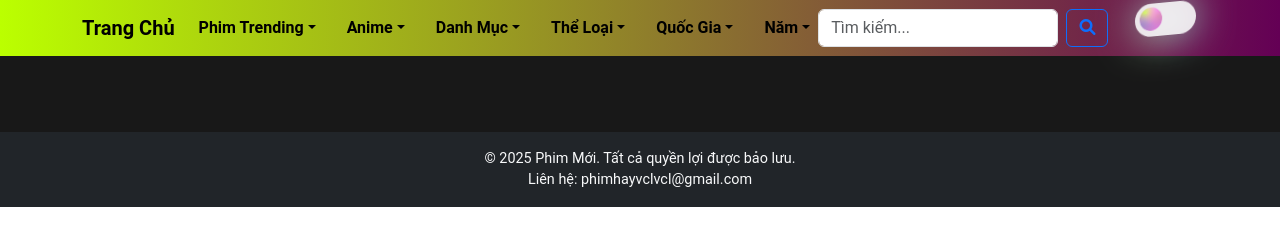
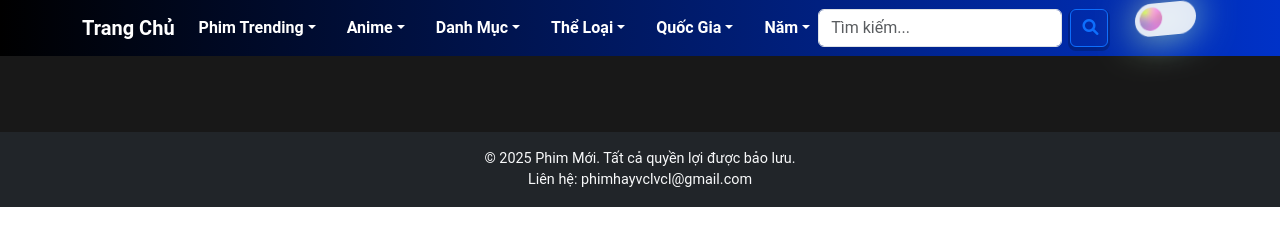
Before and after one commit to Anpikachu1GG/ilmasdad-eb2dfsdfsf, a plain HTML site: page watching-movie.html in a window 1280 px wide. Drawn offline with nearby package versions, Linux system fonts and the light colour scheme; no server answers.

Commit message:
Add files via upload

```diff
--- a/css/film-details.css
+++ b/css/film-details.css
@@ -1,7 +1,7 @@
 :root {
     /* Biến màu chung */
-    --primary-color: #bbff00; /* Màu chính */
-    --secondary-color: #640055; /* Màu phụ */
+    --primary-color: #000000;
+    --secondary-color: #0032c8;
     --background-color: #181818; /* Màu nền tối */
     --text-color: #000000; /* Màu chữ chính */
     --secondary-text-color: #ffffff; /* Màu chữ phụ */
@@ -23,8 +23,8 @@ body.light-theme {
     --navbar-bg-color: #ff0000;
     --card-border-color-light: #000000;
     --h1-dark-color: #000000;
-    --primary-color: #ff0000;
-    --secondary-color: #004a22;
+    --primary-color: #ffffff; /* Màu chính */
+    --secondary-color: #b30f9a; /* Màu phụ */
 }
 
 .light-theme {
@@ -42,10 +42,6 @@ body, .content-wrapper {
     margin: 0;
     padding: 0;
     transition: background-color 0.3s, color 0.3s;
-}
-
-#toggle-theme-btn {
-    border: 1px solid var(--primary-color);
 }
 
 /* Nút chuyển đổi chế độ */
@@ -89,7 +85,7 @@ body, .content-wrapper {
     gap: 15px;
 }
 .navbar a {
-    color: var(--text-color);
+    color: var(--secondary-text-color);
     font-weight: 600;
     transition: color 0.3s;
 }
@@ -316,7 +312,6 @@ footer p {
     box-shadow: 0 4px 10px rgba(0, 0, 0, 0.1);
     overflow: hidden;
     transition: transform 0.3s ease, box-shadow 0.3s ease, background-color 0.3s ease, border 0.3s ease;
-    width: 300px;
     height: 480px;
     transform: scale(0.968);
 }
@@ -528,14 +523,18 @@ footer p {
     color: var(--secondary-color);
 }
 
+.dropdown-item {
+    color: #000 !important;
+}
+
 .trending-link {
     border: none;
     background-color: white;
-    color: var(--text-color);
     font-weight: 600;
     transition: color 0.3s;
     padding: 5px 15px;
     text-decoration: none;
+    color: #000 !important;
 }
 
 .trending-link:hover {
@@ -543,7 +542,6 @@ footer p {
 }
 
 @media (max-width: 1024px) and (min-width: 986px) {
-    /* CSS mặc định cho ô tìm kiếm */
 #search-input {
     width: 10%;
     min-width: 40px; /* Đảm bảo không nhỏ hơn 80px */
@@ -712,3 +710,52 @@ footer p {
     opacity: 1;
     transform: translateY(0);
   }
+
+  .btn {
+    display: flex;
+    align-items: center;
+    justify-content: center;
+    padding: 0.8em 1.5em;
+    background: none;
+    border: 2px solid #00ff4c;
+    font-size: 15px;
+    color: #00ff4c;
+    cursor: pointer;
+    position: relative;
+    overflow: hidden;
+    transition: all 0.3s;
+    border-radius: 8px;
+    font-weight: bold;
+    background-color: transparent;
+    box-shadow: 0 2px 0 2px rgba(0, 0, 0, 0.2);
+  }
+
+  .btn i {
+    margin-right: 5px; /* Giúp icon không bị dính vào text */
+  }
+
+  .btn:before {
+    content: "";
+    position: absolute;
+    width: 100px;
+    height: 120%;
+    background-color: #00ff4c;
+    top: 50%;
+    transform: skewX(30deg) translate(-150%, -50%);
+    transition: all 0.5s;
+  }
+
+  .btn:hover {
+    background-color: #00ff4c;
+    color: #fff;
+    box-shadow: 0 2px 0 2px rgba(0, 0, 0, 0.3);
+  }
+
+  .btn:hover::before {
+    transform: skewX(30deg) translate(150%, -50%);
+    transition-delay: 0.1s;
+  }
+
+  .btn:active {
+    transform: scale(0.95);
+  }
--- a/css/styles.css
+++ b/css/styles.css
@@ -1,7 +1,7 @@
 :root {
     /* Biến màu chung */
-    --primary-color: #bbff00; /* Màu chính */
-    --secondary-color: #640055; /* Màu phụ */
+    --primary-color: #000000;
+    --secondary-color: #0032c8;
     --background-color: #181818; /* Màu nền tối */
     --text-color: #000000; /* Màu chữ chính */
     --secondary-text-color: #ffffff; /* Màu chữ phụ */
@@ -23,8 +23,10 @@ body.light-theme {
     --navbar-bg-color: #ff0000;
     --card-border-color-light: #000000;
     --h1-dark-color: #000000;
-    --primary-color: #ff0000;
-    --secondary-color: #004a22;
+    --primary-color: #000000;
+    --secondary-color: #0032c8;
+    --primary-color: #ffffff; /* Màu chính */
+    --secondary-color: #b30f9a; /* Màu phụ */
 }
 
 .light-theme {
@@ -52,7 +54,7 @@ body, .content-wrapper {
 }
 
 #toggle-theme-btn {
-    border: 1px solid var(--primary-color);
+    border: 1px solid var(--secondary-color);
 }
 
 .text-center.mb-4 {
@@ -102,7 +104,7 @@ body, .content-wrapper {
     gap: 15px;
 }
 .navbar a {
-    color: var(--text-color);
+    color: var(--secondary-text-color);
     font-weight: 600;
     transition: color 0.3s;
 }
@@ -303,7 +305,7 @@ footer a:hover {
   display: flex;
   align-items: center;
   justify-content: center;
-  border: 2px solid var(--primary-color); /* Viền đen */
+  border: 2px solid var(--secondary-color); /* Viền đen */
   border-radius: 5px;
   color: var(--secondary-text-color);
   position: relative;
@@ -334,8 +336,8 @@ footer a:hover {
 
 /* Hover effect */
 .search-nguonc-button:hover {
-  color: var(--primary-color); /* Đổi màu chữ */
-  box-shadow: 0px 10px 30px 0px var(--primary-color);
+  color: var(--secondary-color); /* Đổi màu chữ */
+  box-shadow: 0px 10px 30px 0px var(--secondary-color);
 }
 
 /* Hover tạo hiệu ứng glitch */
@@ -406,7 +408,7 @@ footer a:hover {
 .dropdown-menu button {
     border: none;
     background-color: white;
-    color: var(--text-color);
+    color: black;
     font-weight: 600;
     transition: color 0.3s;
     padding: 5px 15px;
@@ -416,10 +418,14 @@ footer a:hover {
     color: var(--secondary-color);
 }
 
+.dropdown-item {
+  color: #000 !important;
+}
+
 .trending-link {
     border: none;
     background-color: white;
-    color: var(--text-color);
+    color: #000 !important;
     font-weight: 600;
     transition: color 0.3s;
     padding: 5px 15px;
@@ -958,7 +964,7 @@ h1.mb-4 {
 }
 
 .box:hover {
-  box-shadow: 0 5px 15px var(--primary-color);
+  box-shadow: 0 5px 15px var(--secondary-color);
 }
 
 .box:hover:before {
@@ -983,3 +989,52 @@ button {
   border: none;
   background: transparent;
 }
+
+.btn {
+  display: flex;
+  align-items: center;
+  justify-content: center;
+  padding: 0.8em 1.5em;
+  background: none;
+  border: 2px solid #00ff4c;
+  font-size: 15px;
+  color: #00ff4c;
+  cursor: pointer;
+  position: relative;
+  overflow: hidden;
+  transition: all 0.3s;
+  border-radius: 8px;
+  font-weight: bold;
+  background-color: transparent;
+  box-shadow: 0 2px 0 2px rgba(0, 0, 0, 0.2);
+}
+
+.btn i {
+  margin-right: 5px; /* Giúp icon không bị dính vào text */
+}
+
+.btn:before {
+  content: "";
+  position: absolute;
+  width: 100px;
+  height: 120%;
+  background-color: #00ff4c;
+  top: 50%;
+  transform: skewX(30deg) translate(-150%, -50%);
+  transition: all 0.5s;
+}
+
+.btn:hover {
+  background-color: #00ff4c;
+  color: #fff;
+  box-shadow: 0 2px 0 2px rgba(0, 0, 0, 0.3);
+}
+
+.btn:hover::before {
+  transform: skewX(30deg) translate(150%, -50%);
+  transition-delay: 0.1s;
+}
+
+.btn:active {
+  transform: scale(0.95);
+}
--- a/css/video.css
+++ b/css/video.css
@@ -1,7 +1,7 @@
 :root {
     /* Biến màu chung */
-    --primary-color: #bbff00; /* Màu chính */
-    --secondary-color: #640055; /* Màu phụ */
+    --primary-color: #000000;
+    --secondary-color: #0032c8;
     --background-color: #181818; /* Màu nền tối */
     --text-color: #000000; /* Màu chữ chính */
     --secondary-text-color: #ffffff; /* Màu chữ phụ */
@@ -23,8 +23,8 @@ body.light-theme {
     --navbar-bg-color: #ff0000;
     --card-border-color-light: #000000;
     --h1-dark-color: #000000;
-    --primary-color: #ff0000;
-    --secondary-color: #004a22;
+    --primary-color: #ffffff; /* Màu chính */
+    --secondary-color: #b30f9a; /* Màu phụ */
 }
 
 .light-theme {
@@ -411,3 +411,52 @@ button {
     opacity: 1;
     transform: translateY(0);
   }
+
+  .btn {
+    display: flex;
+    align-items: center;
+    justify-content: center;
+    padding: 0.8em 1.5em;
+    background: none;
+    border: 2px solid #00ff4c;
+    font-size: 15px;
+    color: #00ff4c;
+    cursor: pointer;
+    position: relative;
+    overflow: hidden;
+    transition: all 0.3s;
+    border-radius: 8px;
+    font-weight: bold;
+    background-color: transparent;
+    box-shadow: 0 2px 0 2px rgba(0, 0, 0, 0.2);
+  }
+
+  .btn i {
+    margin-right: 5px; /* Giúp icon không bị dính vào text */
+  }
+
+  .btn:before {
+    content: "";
+    position: absolute;
+    width: 100px;
+    height: 120%;
+    background-color: #00ff4c;
+    top: 50%;
+    transform: skewX(30deg) translate(-150%, -50%);
+    transition: all 0.5s;
+  }
+
+  .btn:hover {
+    background-color: #00ff4c;
+    color: #fff;
+    box-shadow: 0 2px 0 2px rgba(0, 0, 0, 0.3);
+  }
+
+  .btn:hover::before {
+    transform: skewX(30deg) translate(150%, -50%);
+    transition-delay: 0.1s;
+  }
+
+  .btn:active {
+    transform: scale(0.95);
+  }
```
